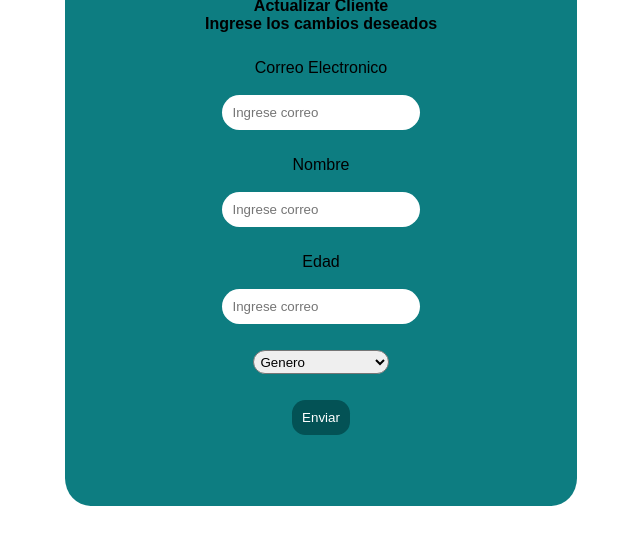
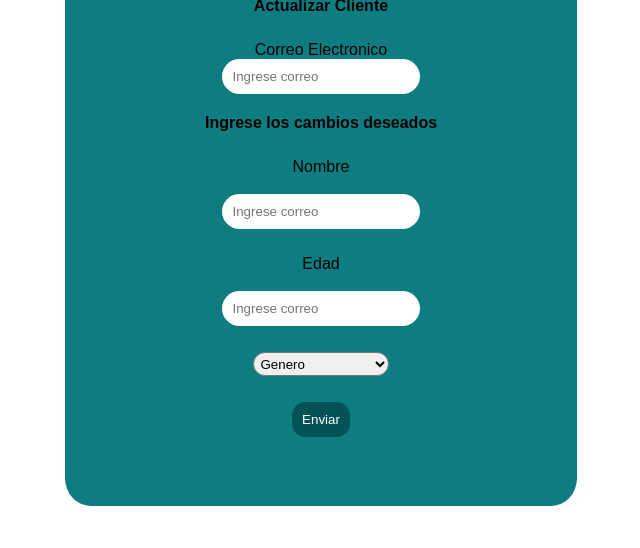
Before and after one commit to Nabrigus/CRUD-expres-node, a website: page public/index.html in a window 1280 px wide. Shown: the part 1166-1714 px from the top of the page, without its empty margins (319-959 px from the left). Drawn offline with Linux system fonts and the light colour scheme.

Commit message:
Add files via upload

```diff
--- a/public/css/main.css
+++ b/public/css/main.css
@@ -80,3 +80,6 @@ footer{
     padding: 0.5%;
     border-radius: 1em;
 }
+.m-0-3{
+    margin-top: 20px;
+}
--- a/public/index.html
+++ b/public/index.html
@@ -94,14 +94,16 @@
          </div>
 
          <form action="/app/url/Actualizar" method="post">
-            <div class="box_img">
+
+             <div class="box_center_form >
+                 <label for="">Correo Electronico</label><br>
+                 <input id="buscarACT" name="buscarACT" class="input_text" type="text" placeholder="Ingrese correo" autocomplete="off">
+             </div>
+
+             <div class="box_img m-0-3"">
                 <h4>Ingrese los cambios deseados</h4>
             </div>
 
-             <div class="box_center_form">
-                 <label for="">Correo Electronico</label><br>
-                 <input id="buscarACT" name="buscarACT" class="input_text" type="text" placeholder="Ingrese correo" autocomplete="off">
-             </div>
 
              <div class="box_center_form">
                 <label for="">Nombre</label><br>
```
